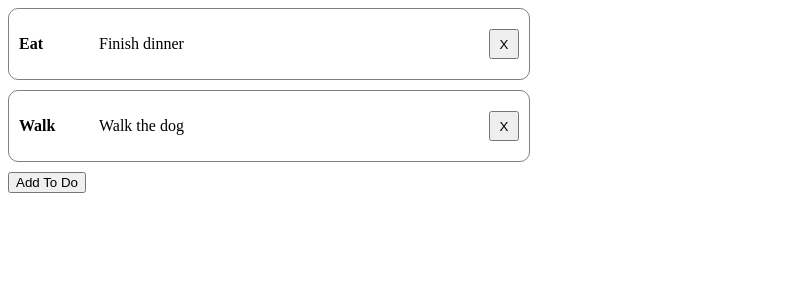
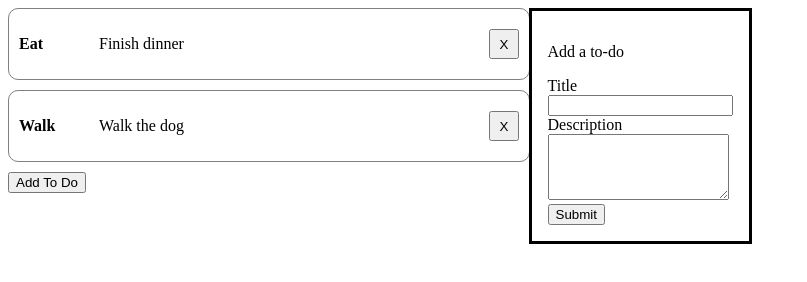
Before and after one commit to slabwu/todo-list, a website built with webpack: page src/template.html in a window 1280 px wide. Shown: the whole page, without its empty margins (0-807 px from the left). Built offline with nearby package versions, Linux system fonts and the light colour scheme.

Commit message:
Create dialog form

```diff
--- a/src/template.html
+++ b/src/template.html
@@ -6,6 +6,17 @@
     <title>To Do</title>
 </head>
 <body>
+    <dialog open>
+        <p>Add a to-do</p>
+        <form method="dialog">
+        <label for="title">Title</label> <br>
+        <input type="text" id="title" name="title"> <br>
 
+        <label for="description">Description</label> <br>
+        <textarea id="description" name="description" rows="4">
+        </textarea> <br>
+        <input type="submit" value="Submit">
+        </form>
+      </dialog>
 </body>
 </html>
```
